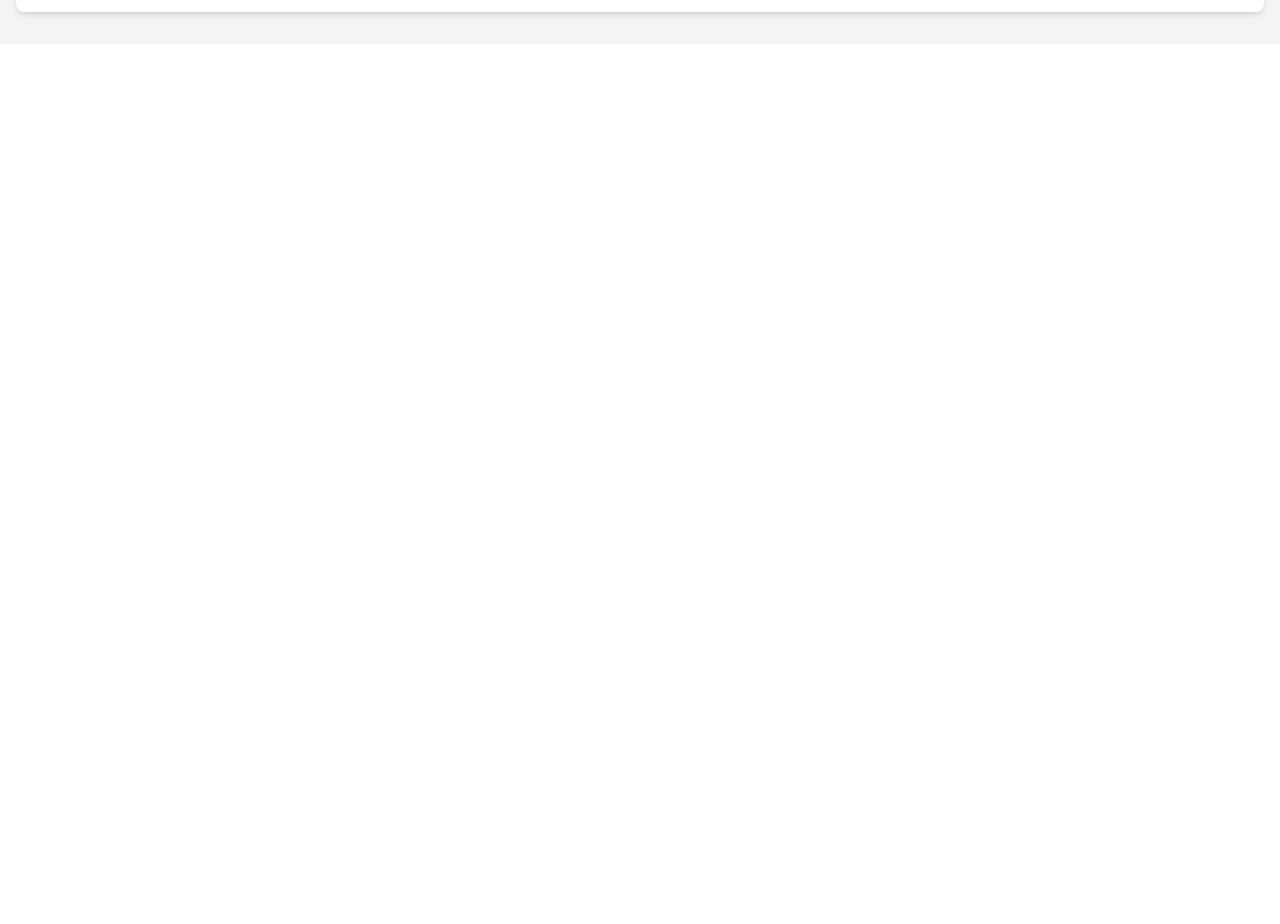
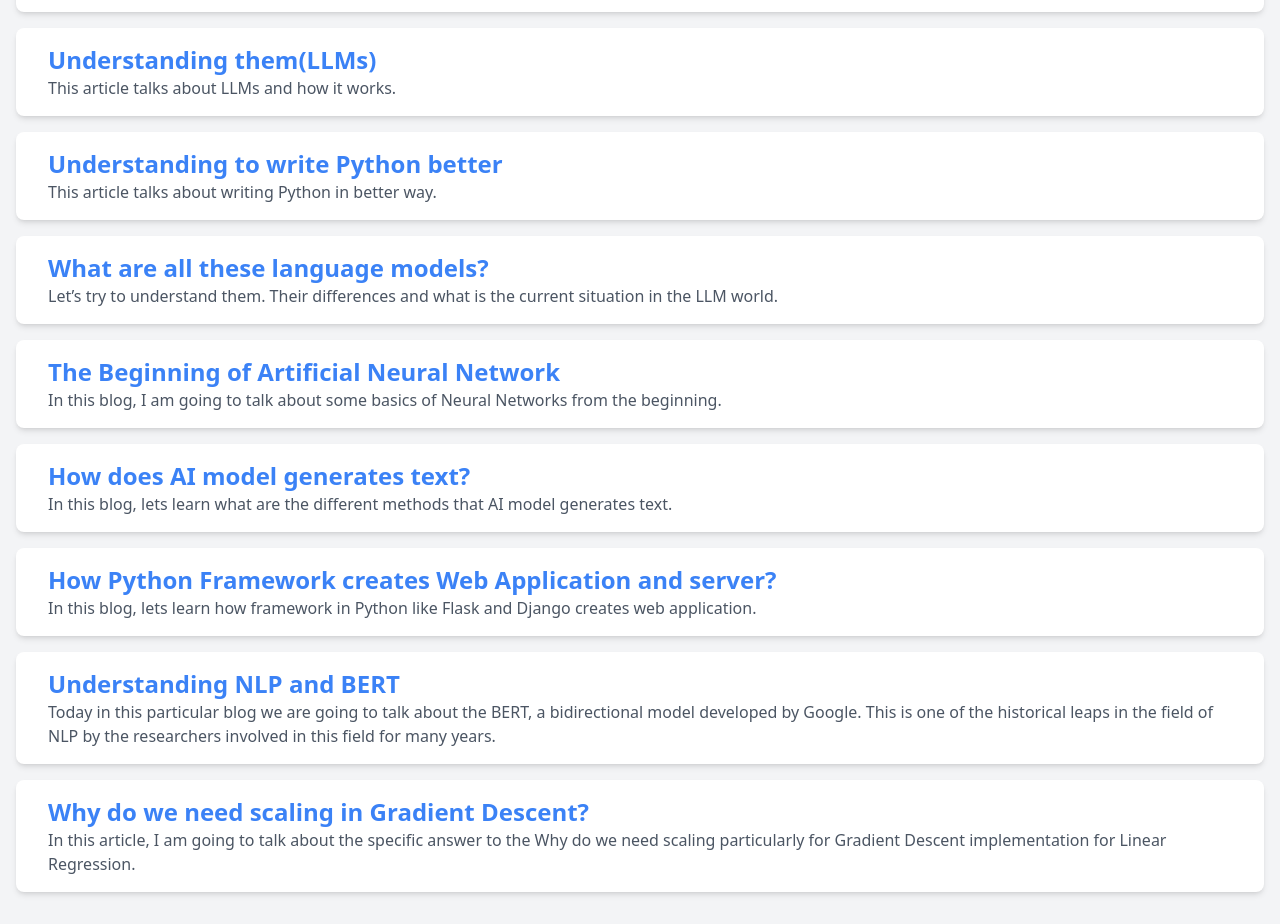
Before and after one commit to 0xkibh/kishmat-portfolio, a SvelteKit app: page /blogs in a window 1280 px wide. Shown: the part 900-1824 px from the top of the page. Before the commit the page ends 944 px from the top, so only its background shows below. Built offline with nearby package versions, Linux system fonts and the light colour scheme.

Commit message:
feat: added more blogs

```diff
--- a/src/routes/blogs/+page.svelte
+++ b/src/routes/blogs/+page.svelte
@@ -14,6 +14,7 @@
           </h2>
           <p class="text-gray-600 w-2/3 text-lg">In this blog, we’ll explore the wonders when taking advantage of Git hooks and how it can be your trusted ally in creating a smooth and error-free development experience.</p>
         </div>
+
         <!-- Blog Post 2 -->
         <div class="bg-white py-4 px-8 rounded-lg shadow-md">
           <h2 class="text-2xl font-semibold">
@@ -23,7 +24,79 @@
           </h2>
           <p class="text-gray-600">Deep dive to the Front End world starting from all the way from start to the cutting-edge practices in today’s web.</p>
         </div>
-        <!-- Add more blog posts as needed -->
+
+        <div class="bg-white py-4 px-8 rounded-lg shadow-md">
+          <h2 class="text-2xl font-semibold">
+            <a href="https://medium.com/@0xmatriksh/understanding-them-llms-a23ee822793" target="_blank" class="text-blue-500 hover:underline">
+              Understanding them(LLMs)
+            </a>
+          </h2>
+          <p class="text-gray-600">This article talks about LLMs and how it works.</p>
+        </div>
+
+        <div class="bg-white py-4 px-8 rounded-lg shadow-md">
+          <h2 class="text-2xl font-semibold">
+            <a href="https://medium.com/@0xmatriksh/understanding-them-llms-a23ee822793" target="_blank" class="text-blue-500 hover:underline">
+              Understanding to write Python better
+            </a>
+          </h2>
+          <p class="text-gray-600">This article talks about writing Python in better way.</p>
+        </div>
+
+        <div class="bg-white py-4 px-8 rounded-lg shadow-md">
+          <h2 class="text-2xl font-semibold">
+            <a href="https://medium.com/@0xmatriksh/what-are-all-these-language-models-ac1d62fe7c0f" target="_blank" class="text-blue-500 hover:underline">
+              What are all these language models?
+            </a>
+          </h2>
+          <p class="text-gray-600">Let’s try to understand them. Their differences and what is the current situation in the LLM world.</p>
+        </div>
+
+        <div class="bg-white py-4 px-8 rounded-lg shadow-md">
+          <h2 class="text-2xl font-semibold">
+            <a href="https://medium.com/@0xmatriksh/the-beginning-of-artificial-neural-network-af49cbcb49b7" target="_blank" class="text-blue-500 hover:underline">
+              The Beginning of Artificial Neural Network
+            </a>
+          </h2>
+          <p class="text-gray-600">In this blog, I am going to talk about some basics of Neural Networks from the beginning.</p>
+        </div>
+
+        <div class="bg-white py-4 px-8 rounded-lg shadow-md">
+          <h2 class="text-2xl font-semibold">
+            <a href="https://medium.com/@0xmatriksh/how-does-the-text-generation-works-d168afeb39ab" target="_blank" class="text-blue-500 hover:underline">
+              How does AI model generates text?
+            </a>
+          </h2>
+          <p class="text-gray-600">In this blog, lets learn what are the different methods that AI model generates text.</p>
+        </div>
+
+        <div class="bg-white py-4 px-8 rounded-lg shadow-md">
+          <h2 class="text-2xl font-semibold">
+            <a href="https://medium.com/@0xmatriksh/how-python-framework-creates-web-application-and-server-6ddc8ae63f20" target="_blank" class="text-blue-500 hover:underline">
+              How Python Framework creates Web Application and server?
+            </a>
+          </h2>
+          <p class="text-gray-600">In this blog, lets learn how framework in Python like Flask and Django creates web application.</p>
+        </div>
+
+        <div class="bg-white py-4 px-8 rounded-lg shadow-md">
+          <h2 class="text-2xl font-semibold">
+            <a href="https://medium.com/@0xmatriksh/understanding-nlp-and-bert-3051da8ad631" target="_blank" class="text-blue-500 hover:underline">
+              Understanding NLP and BERT
+            </a>
+          </h2>
+          <p class="text-gray-600">Today in this particular blog we are going to talk about the BERT, a bidirectional model developed by Google. This is one of the historical leaps in the field of NLP by the researchers involved in this field for many years.</p>
+        </div>
+
+        <div class="bg-white py-4 px-8 rounded-lg shadow-md">
+          <h2 class="text-2xl font-semibold">
+            <a href="https://medium.com/@0xmatriksh/why-do-we-need-scaling-in-gradient-descent-dd14a0126a3b" target="_blank" class="text-blue-500 hover:underline">
+              Why do we need scaling in Gradient Descent?
+            </a>
+          </h2>
+          <p class="text-gray-600">In this article, I am going to talk about the specific answer to the Why do we need scaling particularly for Gradient Descent implementation for Linear Regression.</p>
+        </div>
+
       </div>
     </div>
 </section>
```
